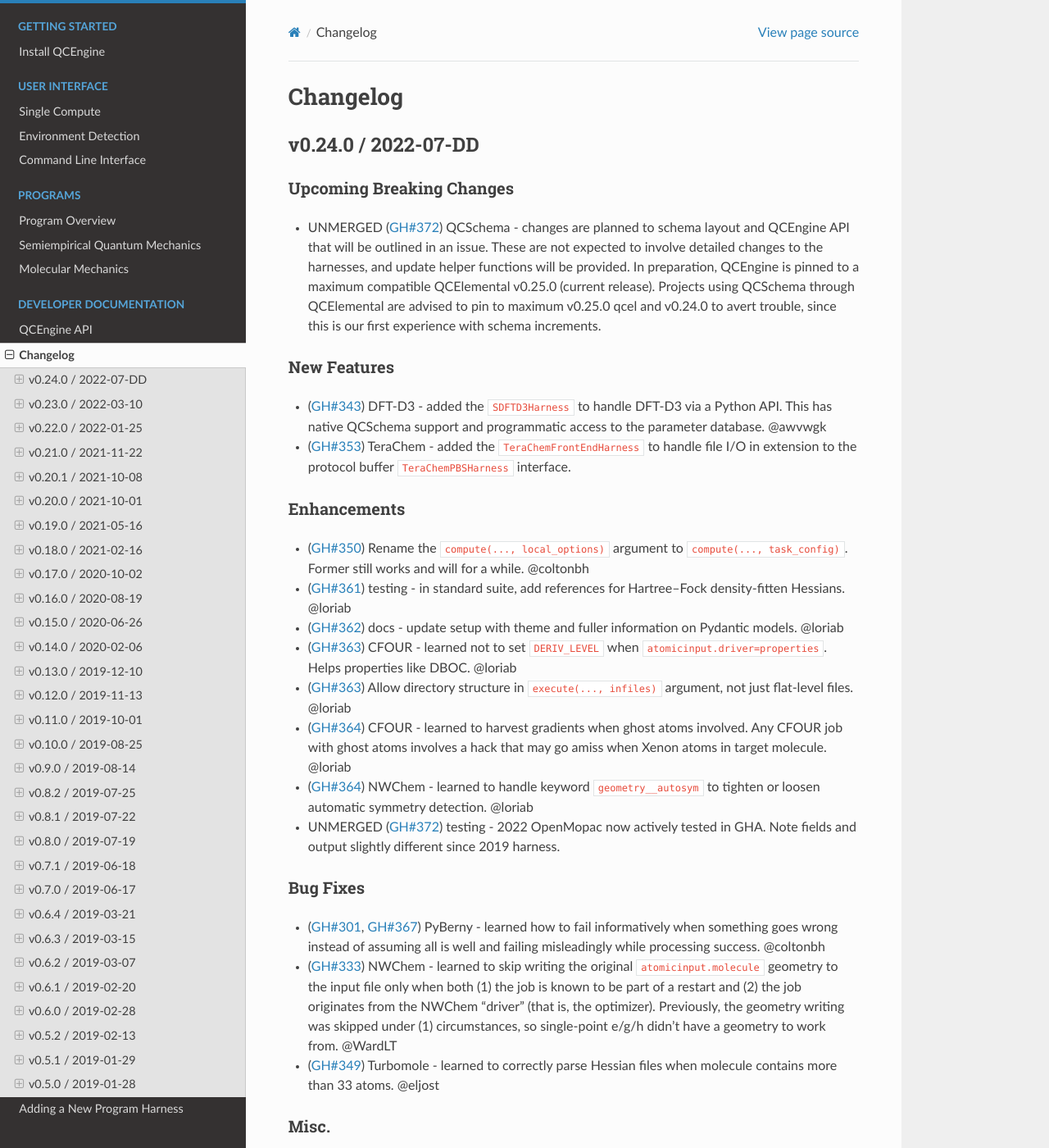
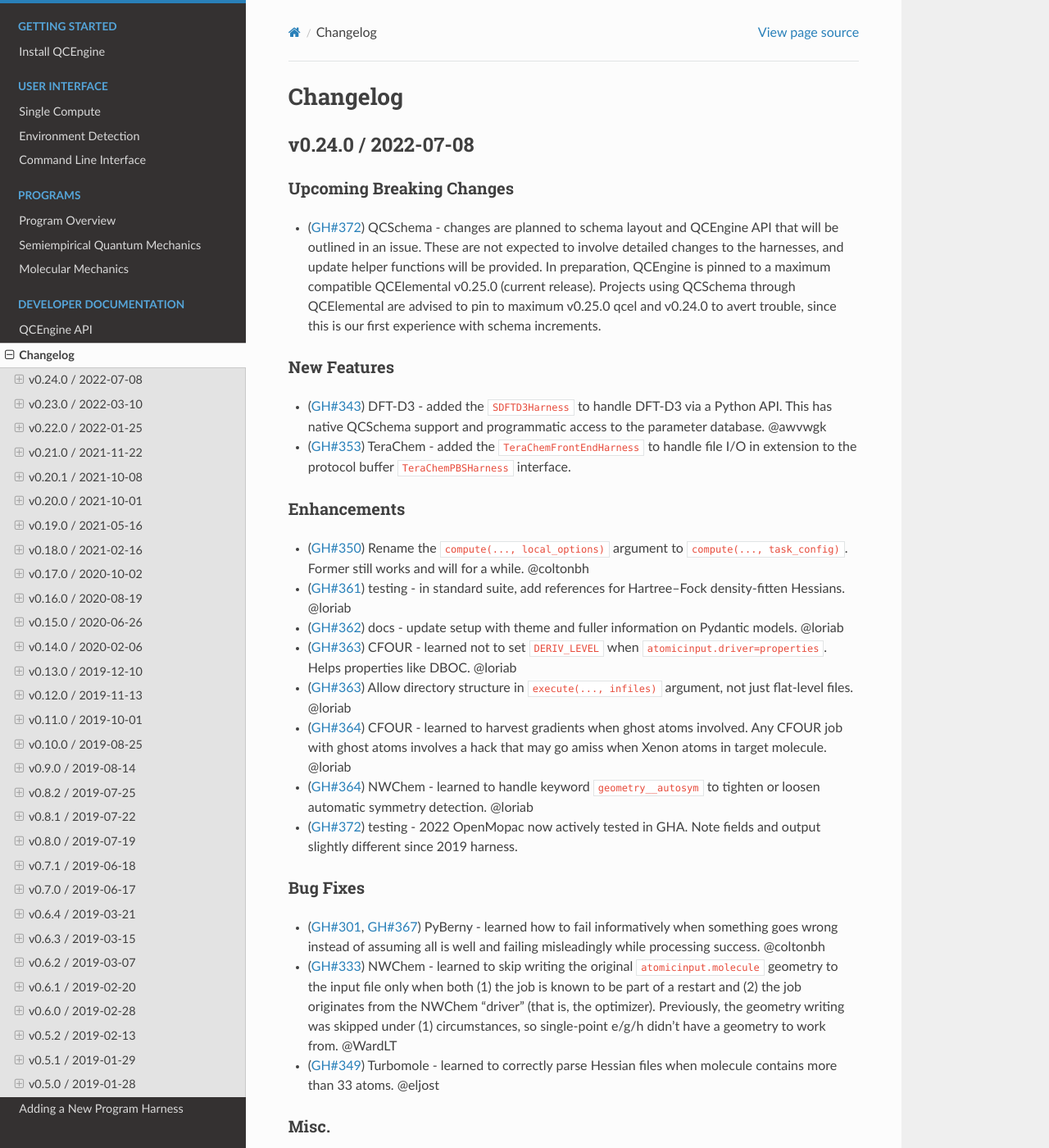
Before and after one commit to MolSSI/QCEngine, a Sphinx documentation site: the page built from docs/source/changelog.rst, in a window 1280 px wide and 1400 px high. Shown: the whole window at 82% size. Built offline with Sphinx 7.4.7 and the Read the Docs theme 2.0.0, drawn with Linux system fonts in a browser that asks for light colours; the version number could not be read and is left out.

Commit message:
Update changelog.rst

```diff
--- a/docs/source/changelog.rst
+++ b/docs/source/changelog.rst
@@ -17,12 +17,12 @@
 .. +++++++++
 
 
-v0.24.0 / 2022-07-DD
+v0.24.0 / 2022-07-08
 --------------------
 
 Upcoming Breaking Changes
 +++++++++++++++++++++++++
-- UNMERGED (:pr:`372`) QCSchema - changes are planned to schema layout and QCEngine API that will be outlined in an issue. These are not expected to involve detailed changes to the harnesses, and update helper functions will be provided. In preparation, QCEngine is pinned to a maximum compatible QCElemental v0.25.0 (current release). Projects using QCSchema through QCElemental are advised to pin to maximum v0.25.0 qcel and v0.24.0 to avert trouble, since this is our first experience with schema increments.
+- (:pr:`372`) QCSchema - changes are planned to schema layout and QCEngine API that will be outlined in an issue. These are not expected to involve detailed changes to the harnesses, and update helper functions will be provided. In preparation, QCEngine is pinned to a maximum compatible QCElemental v0.25.0 (current release). Projects using QCSchema through QCElemental are advised to pin to maximum v0.25.0 qcel and v0.24.0 to avert trouble, since this is our first experience with schema increments.
 
 New Features
 ++++++++++++
@@ -38,7 +38,7 @@
 - (:pr:`363`) Allow directory structure in ``execute(..., infiles)`` argument, not just flat-level files. @loriab
 - (:pr:`364`) CFOUR - learned to harvest gradients when ghost atoms involved. Any CFOUR job with ghost atoms involves a hack that may go amiss when Xenon atoms in target molecule. @loriab
 - (:pr:`364`) NWChem - learned to handle keyword ``geometry__autosym`` to tighten or loosen automatic symmetry detection. @loriab
-- UNMERGED (:pr:`372`) testing - 2022 OpenMopac now actively tested in GHA. Note fields and output slightly different since 2019 harness.
+- (:pr:`372`) testing - 2022 OpenMopac now actively tested in GHA. Note fields and output slightly different since 2019 harness.
 
 Bug Fixes
 +++++++++
```
